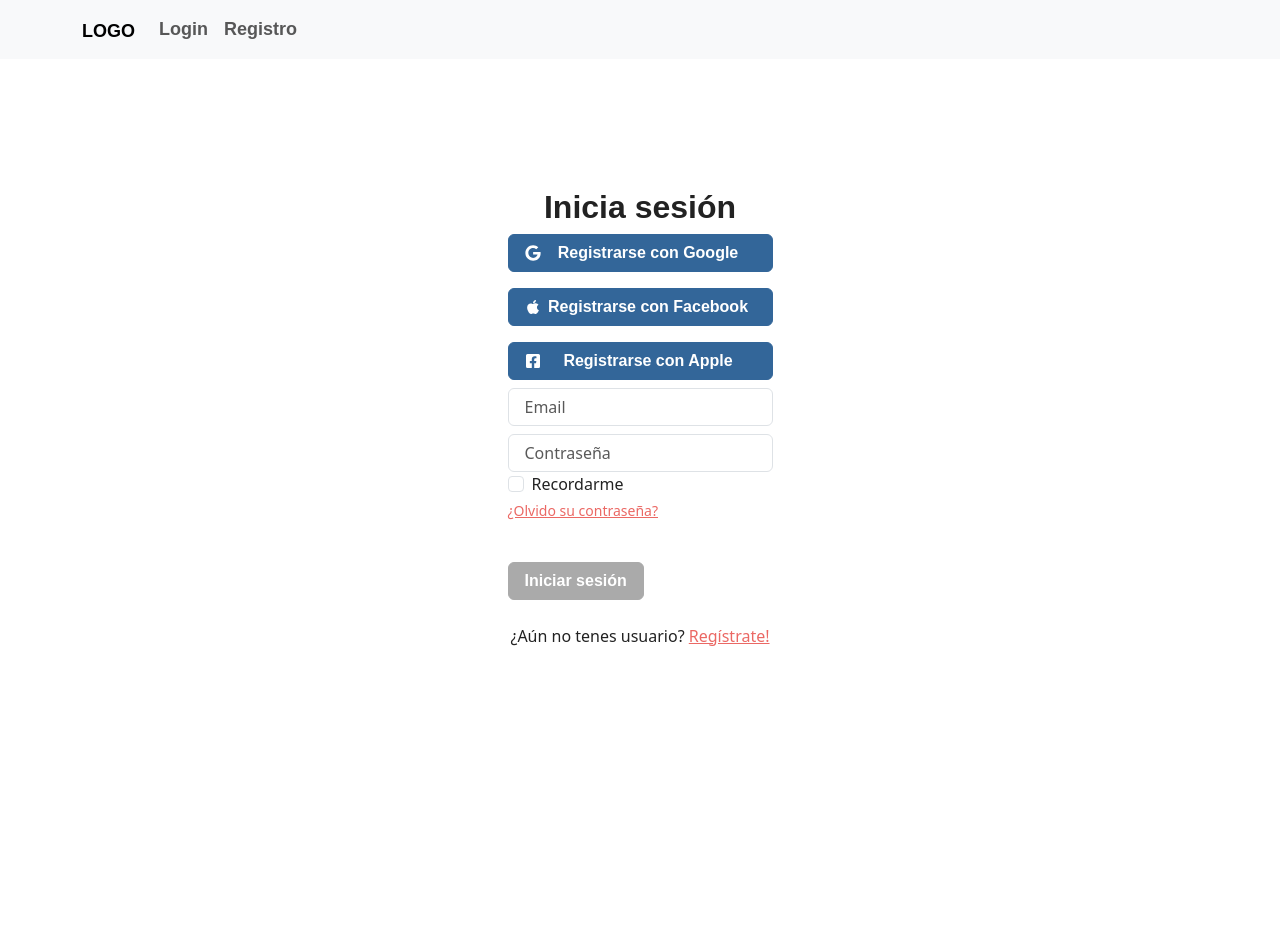
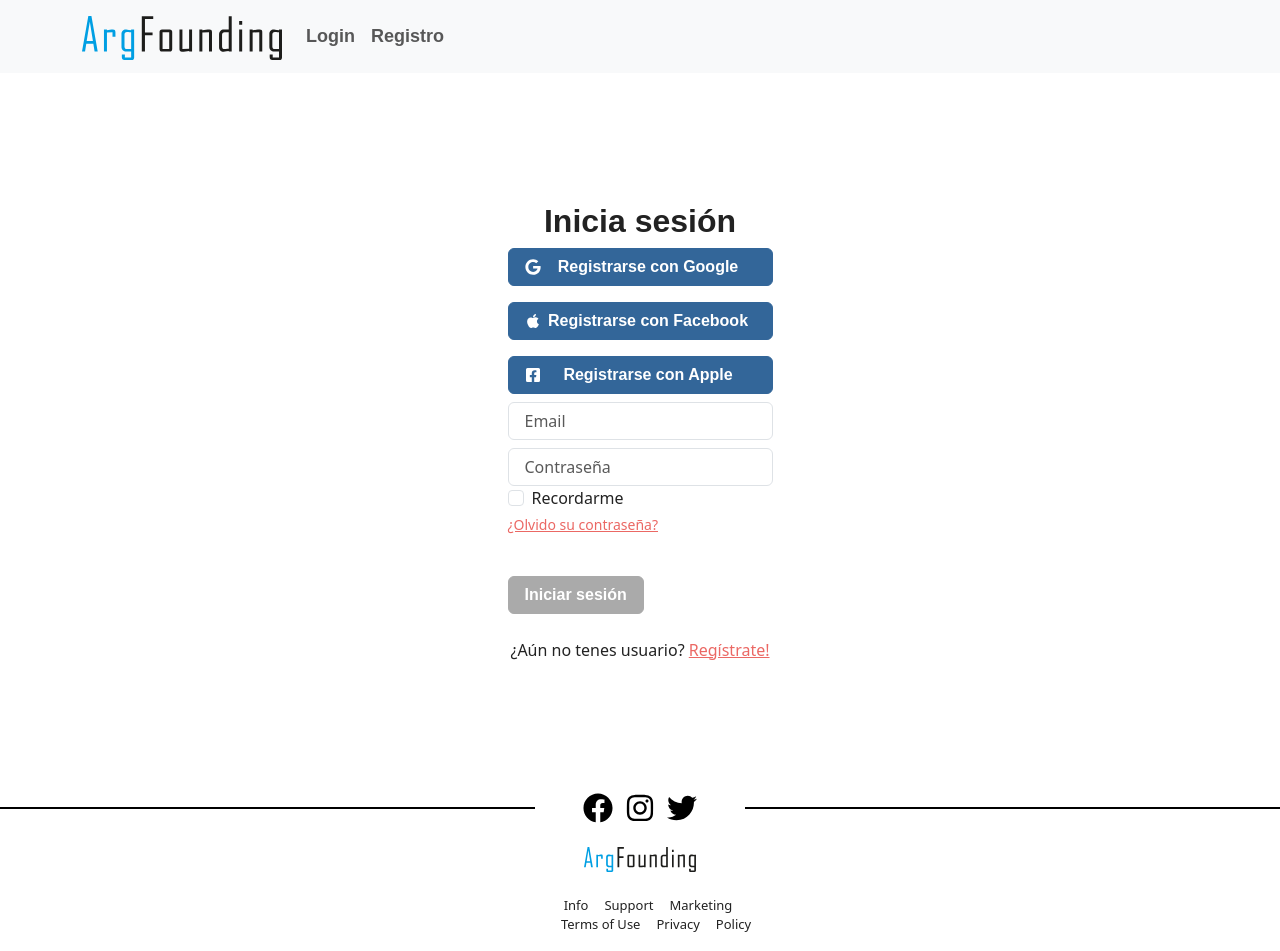
Before and after one commit to No-Country/C9-30-m-JavaReact, a React (Vite) app in the folder frontend/: page /login in a window 1280 px wide. Before the commit the page ends 800 px from the top, so only its background shows below. Built offline with nearby package versions, Linux system fonts and the light colour scheme; a web font is replaced by a local one.

Commit message:
Add Footer

```diff
--- a/frontend/db.json
+++ /dev/null
@@ -1,20 +0,0 @@
-{
-  "users": [
-    {
-      "id": 1,
-      "firtsName": "Ignacio",
-      "lastName": "Garcia",
-      "email": "ig.garcia@hotmail.com",
-      "password": "123456",
-      "repeatPassword": "123456"
-    },
-    {
-      "name": "test5",
-      "surname": "test1",
-      "email": "pepe@test.com",
-      "password": "123456",
-      "repeatPassword": "123456",
-      "id": 2
-    }
-  ]
-}
--- a/frontend/src/App.jsx
+++ b/frontend/src/App.jsx
@@ -1,6 +1,7 @@
 import { Container } from "react-bootstrap";
 import { BrowserRouter, Route, Routes } from "react-router-dom";
 import AppNavbar from "./components/AppNavbar";
+import Footer from "./components/Footer";
 import AuthProvider from "./context/AuthContext";
 import "./styles/App.scss";
 import Home from "./views/Home";
@@ -24,6 +25,7 @@ function App() {
           </BrowserRouter>
         </Container>
       </AuthProvider>
+      <Footer />
     </div>
   );
 }
--- a/frontend/src/components/AppNavbar.jsx
+++ b/frontend/src/components/AppNavbar.jsx
@@ -1,5 +1,6 @@
 import { Container, Nav, Navbar } from "react-bootstrap";
 import { useAuth } from "../context/AuthContext";
+import Logo from "../assets/logo.svg";
 
 const AppNavbar = () => {
   const { user } = useAuth();
@@ -7,7 +8,9 @@ const AppNavbar = () => {
   return (
     <Navbar bg="light" expand="lg">
       <Container>
-        <Navbar.Brand href="/">Logo</Navbar.Brand>
+        <Navbar.Brand href="/">
+          <img src={Logo} alt="logo" />
+        </Navbar.Brand>
         <Navbar.Toggle aria-controls="basic-navbar-nav" />
         <Navbar.Collapse id="basic-navbar-nav">
           <Nav>
--- /dev/null
+++ b/frontend/src/components/Footer.jsx
@@ -0,0 +1,43 @@
+import { FaFacebook, FaInstagram, FaTwitter } from "react-icons/fa";
+import Logo from "../assets/logo.svg";
+
+const footerLinks = [
+  "Info",
+  "Support",
+  "Marketing",
+  "Terms of Use",
+  "Privacy",
+  "Policy",
+];
+const iconSize = 30;
+
+const Footer = () => {
+  return (
+    <div className="footer">
+      <div className="d-flex justify-content-center align-items-center">
+        <div className="divider" style={{ marginRight: "3rem" }}></div>
+        <div className="footer-social">
+          <FaFacebook color="black" size={iconSize} />
+          <FaInstagram color="black" size={iconSize} />
+          <FaTwitter color="black" size={iconSize} />
+        </div>
+
+        <div className="divider" style={{ marginLeft: "3rem" }}></div>
+      </div>
+      <div className="d-flex flex-column align-items-center">
+        <img className="mt-4" src={Logo} alt="logo" style={{ width: "7rem" }} />
+        <ul className="footer-link-container mt-4">
+          {footerLinks.map((fl, idx) => {
+            return (
+              <li className="text-center footer-link" key={idx}>
+                {fl}
+              </li>
+            );
+          })}
+        </ul>
+      </div>
+    </div>
+  );
+};
+
+export default Footer;
--- a/frontend/src/styles/App.scss
+++ b/frontend/src/styles/App.scss
@@ -1,72 +1,8 @@
-.embla {
-  --slide-spacing: 1rem;
-  --slide-size: 25%;
-  --slide-height: 19rem;
-  padding: 1.6rem;
+//Login y registro
+@import "Auth.scss";
 
-  &__viewport {
-    overflow: hidden;
-  }
+//Views
+@import "Home.scss";
 
-  &__container {
-    display: flex;
-    flex-direction: row;
-    height: auto;
-    margin-left: calc(var(--slide-spacing) * -1);
-  }
-
-  &__slide {
-    flex: 0 0 var(--slide-size);
-    min-width: 0;
-    padding-left: var(--slide-spacing);
-    position: relative;
-
-    &__slide__img {
-      display: block;
-      height: var(--slide-height);
-      width: 100%;
-      object-fit: cover;
-    }
-  }
-}
-
-.login {
-  width: 100%;
-  height: 90vh;
-
-  &-container {
-    margin: auto;
-    display: flex;
-    flex-direction: column;
-    justify-content: center;
-    align-items: center;
-  }
-
-  @media screen and (min-width: 300px) and (max-width: 1200px) {
-    .login-container {
-      width: unset;
-    }
-  }
-}
-
-.registro {
-  width: 100%;
-  height: 90vh;
-
-  &-container {
-    margin: auto;
-    display: flex;
-    flex-direction: column;
-    justify-content: center;
-    align-items: center;
-  }
-
-  &-content {
-    width: 65%;
-    margin: auto;
-  }
-}
-
-.iconStyle {
-  float: left;
-}
+//Navbar y Footer
+@import "Partials.scss";
--- /dev/null
+++ b/frontend/src/styles/Auth.scss
@@ -0,0 +1,40 @@
+.login {
+  width: 100%;
+  height: 90vh;
+
+  &-container {
+    margin: auto;
+    display: flex;
+    flex-direction: column;
+    justify-content: center;
+    align-items: center;
+  }
+
+  @media screen and (min-width: 300px) and (max-width: 1200px) {
+    .login-container {
+      width: unset;
+    }
+  }
+}
+
+.registro {
+  width: 100%;
+  height: 90vh;
+
+  &-container {
+    margin: auto;
+    display: flex;
+    flex-direction: column;
+    justify-content: center;
+    align-items: center;
+  }
+
+  &-content {
+    width: 65%;
+    margin: auto;
+  }
+}
+
+.iconStyle {
+  float: left;
+}
--- /dev/null
+++ b/frontend/src/styles/Home.scss
@@ -0,0 +1,31 @@
+.embla {
+  --slide-spacing: 1rem;
+  --slide-size: 25%;
+  --slide-height: 19rem;
+  padding: 1.6rem;
+
+  &__viewport {
+    overflow: hidden;
+  }
+
+  &__container {
+    display: flex;
+    flex-direction: row;
+    height: auto;
+    margin-left: calc(var(--slide-spacing) * -1);
+  }
+
+  &__slide {
+    flex: 0 0 var(--slide-size);
+    min-width: 0;
+    padding-left: var(--slide-spacing);
+    position: relative;
+
+    &__slide__img {
+      display: block;
+      height: var(--slide-height);
+      width: 100%;
+      object-fit: cover;
+    }
+  }
+}
--- /dev/null
+++ b/frontend/src/styles/Partials.scss
@@ -0,0 +1,24 @@
+.footer {
+  &-social {
+    display: flex;
+    justify-content: space-between;
+    width: 8.5rem;
+  }
+
+  .divider {
+    border: 1px solid black;
+    width: 50%;
+  }
+  &-link-container {
+    list-style-type: none;
+    width: 14rem;
+    display: flex;
+    justify-content: center;
+    flex-wrap: wrap;
+    font-size: small;
+  }
+
+  &-link:not(:last-child) {
+    margin-right: 1rem;
+  }
+}
```
Also changed, not shown: frontend/src/assets/Logo.svg (added), 1 other file (tests, documents, lock files or other folders).
